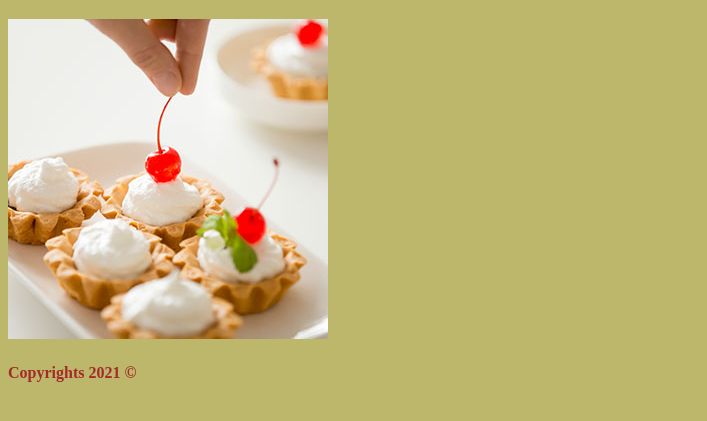
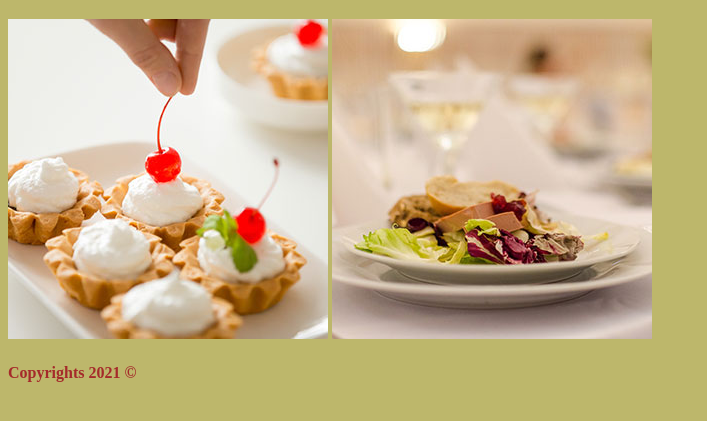
Before and after one commit to ramyyat/trygh0100, a plain HTML site: page index.html in a window 1280 px wide. Shown: the part 61-482 px from the top of the page, without its empty margins (0-707 px from the left). Drawn offline with Linux system fonts and the light colour scheme.

Commit message:
2nd version

```diff
--- a/index.html
+++ b/index.html
@@ -10,7 +10,7 @@
 <body>
     <h1>Let's Try GitHub.com</h1>
     <img src="img/photo-gallery-thumb-10.jpg" alt="">
-
+    <img src="img/photo-gallery-thumb-11.jpg" alt="">
     <h4>Copyrights 2021 &copy;</h4>
 </body>
 </html>
```
